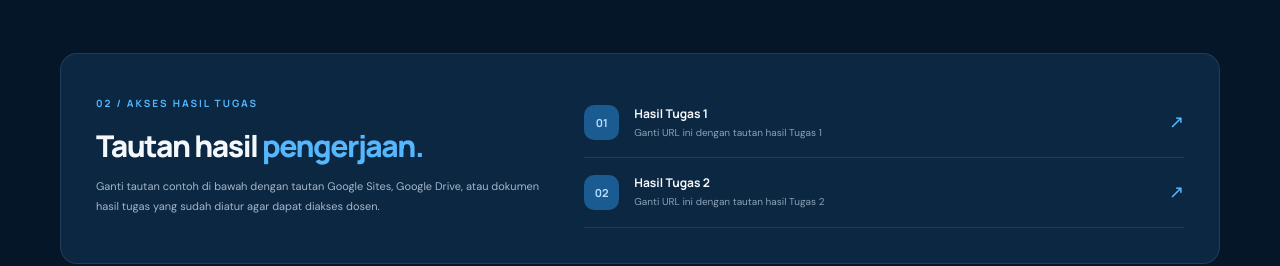
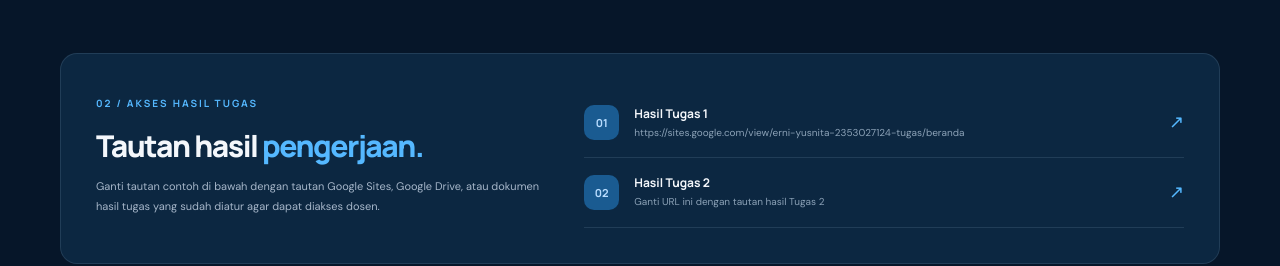
Before and after one commit to erni-yusnita/tugas-komputasi-awan, a plain HTML site: page portofolio.html in a window 1280 px wide. Shown: the part 1260-1526 px from the top of the page. Drawn offline with Linux system fonts and the light colour scheme.

Commit message:
Update portofolio.html

```diff
--- a/portofolio.html
+++ b/portofolio.html
@@ -17,7 +17,7 @@
         <article class="project-card reveal"><div class="project-cover cover-one"><div class="browser-bar"><i></i><i></i><i></i><span></span></div><div class="cover-content"><small>INTEGRATED DIGITAL WORKFLOW</small><strong>Sites + Forms<br>+ Sheets</strong><div class="cover-lines"><i></i><i></i><i></i></div></div><div class="cover-bubble">01</div></div><div class="project-body"><div class="project-meta"><span>TUGAS 01</span><span>INTEGRASI LAYANAN</span></div><h3>Integrasi Google Sites, Forms, dan Sheets</h3><p>Tugas ini membahas pemanfaatan Google Sites sebagai halaman informasi yang terhubung dengan Google Forms untuk pengumpulan data dan Google Sheets untuk menyimpan serta mengelola respons.</p><div class="project-footer"><span class="project-tag">SaaS / Kolaborasi</span><a class="text-link" href="https://sites.google.com/view/erni-yusnita-2353027124-tugas/beranda" aria-label="Lihat tautan Tugas 1">Tautan tugas ↗</a></div></div></article>
         <article class="project-card reveal"><div class="project-cover cover-two"><div class="drive-mark">△</div><div class="drive-folder"><span>▤</span><span>▤</span><span>▤</span></div><div class="cover-bubble">02</div><small class="drive-caption">STORE • ACCESS • SHARE</small></div><div class="project-body"><div class="project-meta"><span>TUGAS 02</span><span>LAYANAN CLOUD</span></div><h3>Google Drive sebagai SaaS</h3><p>Tugas ini membahas Google Drive sebagai layanan Software as a Service (SaaS), termasuk fungsi penyimpanan berkas, akses melalui internet, berbagi dokumen, dan kolaborasi.</p><div class="project-footer"><span class="project-tag">SaaS / Cloud Storage</span><a class="text-link" href="#tautan-tugas" aria-label="Lihat tautan Tugas 2">Tautan tugas ↗</a></div></div></article>
       </div>
-      <div class="link-panel reveal" id="tautan-tugas"><div><span class="eyebrow">02 / AKSES HASIL TUGAS</span><h2>Tautan hasil <span>pengerjaan.</span></h2><p>Ganti tautan contoh di bawah dengan tautan Google Sites, Google Drive, atau dokumen hasil tugas yang sudah diatur agar dapat diakses dosen.</p></div><div class="link-list"><a href="https://sites.google.com/" target="_blank" rel="noopener noreferrer"><span class="link-index">01</span><span><b>Hasil Tugas 1</b><small>Ganti URL ini dengan tautan hasil Tugas 1</small></span><span class="link-arrow">↗</span></a><a href="https://sites.google.com/view/erni-yusnita-2353027124-tugas/beranda" target="_blank" rel="noopener noreferrer"><span class="link-index">02</span><span><b>Hasil Tugas 2</b><small>Ganti URL ini dengan tautan hasil Tugas 2</small></span><span class="link-arrow">↗</span></a></div></div>
+      <div class="link-panel reveal" id="tautan-tugas"><div><span class="eyebrow">02 / AKSES HASIL TUGAS</span><h2>Tautan hasil <span>pengerjaan.</span></h2><p>Ganti tautan contoh di bawah dengan tautan Google Sites, Google Drive, atau dokumen hasil tugas yang sudah diatur agar dapat diakses dosen.</p></div><div class="link-list"><a href="https://sites.google.com/" target="_blank" rel="noopener noreferrer"><span class="link-index">01</span><span><b>Hasil Tugas 1</b><small>https://sites.google.com/view/erni-yusnita-2353027124-tugas/beranda</small></span><span class="link-arrow">↗</span></a><a href="https://sites.google.com/view/erni-yusnita-2353027124-tugas/beranda" target="_blank" rel="noopener noreferrer"><span class="link-index">02</span><span><b>Hasil Tugas 2</b><small>Ganti URL ini dengan tautan hasil Tugas 2</small></span><span class="link-arrow">↗</span></a></div></div>
     </section>
     <section class="contact-section section-space" id="kontak"><div class="section-wrap contact-inner reveal"><div><span class="eyebrow">LET'S CONNECT</span><h2>Terima kasih sudah<br><span>mengunjungi website ini.</span></h2><p>Website ini dibuat untuk memenuhi Tugas 3 mata kuliah Komputasi Awan.</p></div><a class="button button-primary" href="index.html">Kembali ke Beranda ↗</a></div></section>
   </main>
```
